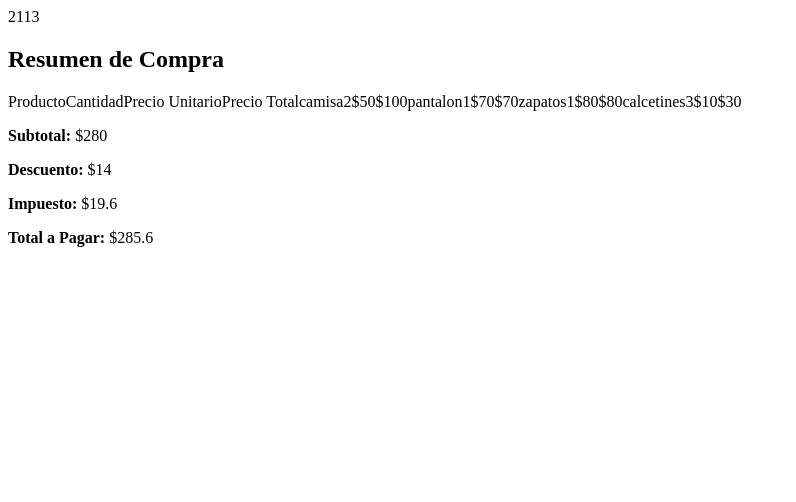
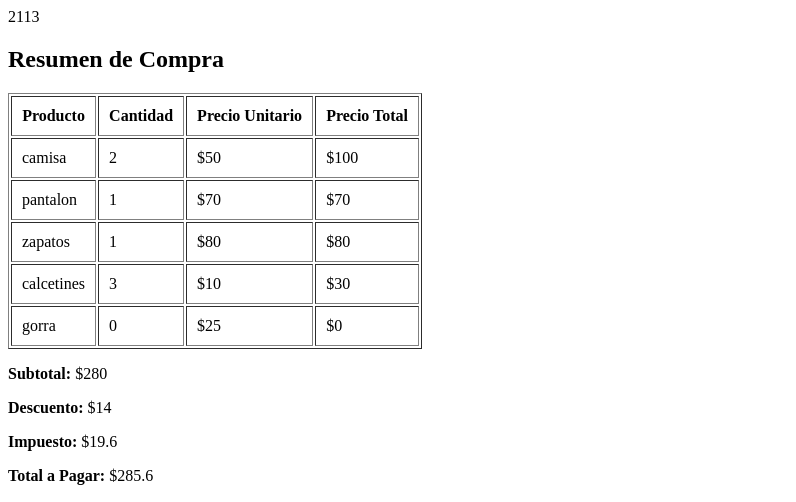
Before and after one commit to Yuries404/DESARROLLO_VII_YURIANYS_SOTO, a PHP site: page /procesar_compras.php in a window 1280 px wide. Shown: the top 502 px of the page, without its empty margins (0-796 px from the left). Run offline with PHP 8.4, Linux system fonts and the light colour scheme.

Commit message:
arreglado problema con la tabla

```diff
--- a/PARCIALES/PARCIAL_1/procesar_compras.php
+++ b/PARCIALES/PARCIAL_1/procesar_compras.php
@@ -32,10 +32,11 @@ $impuesto = aplicar_impuesto($subtotal);
 $total = calcular_total($subtotal, $descuento, $impuesto);
 
 echo "<h2>Resumen de Compra</h2>";
+echo "<table border='1' cellpadding='10'>";
 echo "<tr><th>Producto</th><th>Cantidad</th><th>Precio Unitario</th><th>Precio Total</th></tr>";
 
 foreach ($carrito as $producto => $cantidad) {
-    if ($cantidad > 0) {
+
         $precio_total = $precio_producto[$producto] * $cantidad;
         echo "<tr>";
         echo "<td>{$producto}</td>";
@@ -43,7 +44,6 @@ foreach ($carrito as $producto => $cantidad) {
         echo "<td>\${$precio_producto[$producto]}</td>";
         echo "<td>\${$precio_total}</td>";
         echo "</tr>";
-    }
 }
 
 echo "</table>";
```
